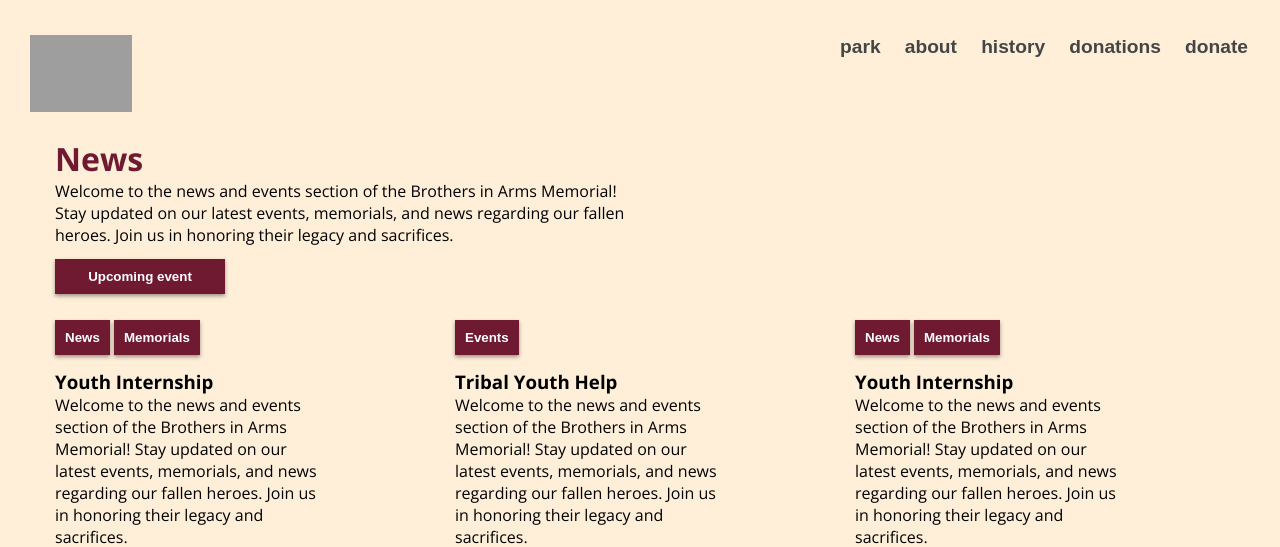
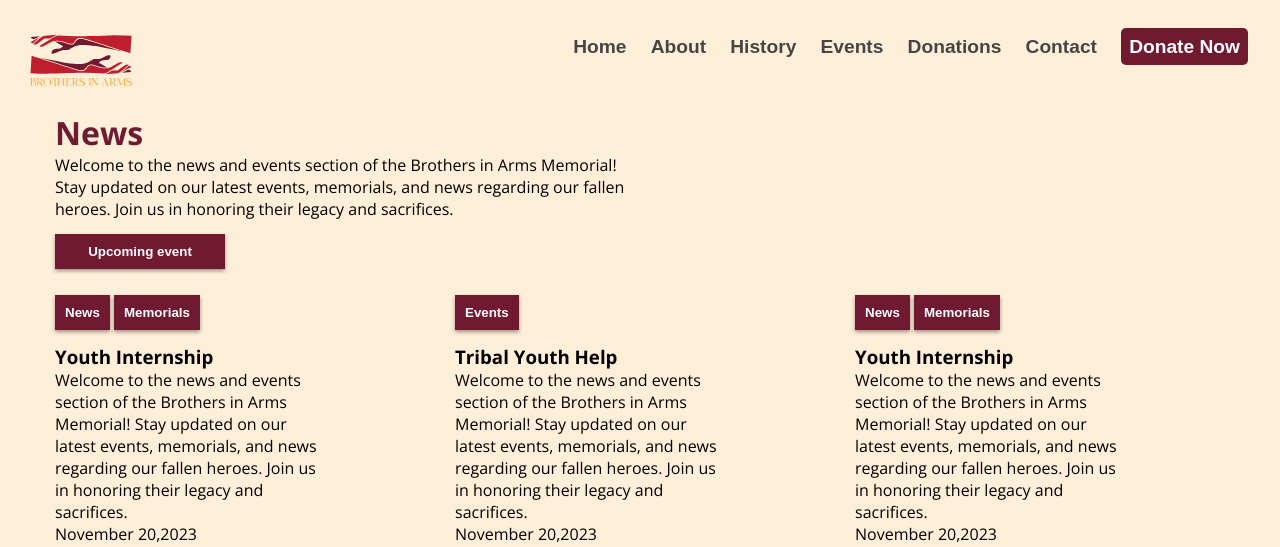
Before and after one commit to nikmeijer/brothers-in-arms-web, a PHP site: page /news.html in a window 1280 px wide. Shown: the top 547 px of the page. Run offline with PHP 8.4, Linux system fonts and the light colour scheme; some web fonts are replaced; grey boxes are pictures that could not be loaded.

Commit message:
fixed nav

```diff
--- a/news.html
+++ b/news.html
@@ -23,16 +23,18 @@
         <h2 class="hidden">Header</h2>
         <div id="logo" class="col-start-2 col-end-2">
             <a href="index.html">
-                <img src="*" alt="*">
+                <img src="images/BIA-Logo_colour.svg" alt="Logo">
             </a>
         </div>
         <nav class="m-col-start-10 m-col-end-13 l-col-start-10 l-col-end-13 xl-col-start-10 xl-col-end-13">
             <h2 class="hidden">Nav</h2>
-            <li><a href="about.html">park</a></li>
-            <li><a href="events.html">about</a></li>
-            <li><a href="history.html">history</a></li>
-            <li><a href="donations.html">donations</a></li>
-            <li><a href="*">donate</a></li>
+            <li><a href="index.html">Home</a></li>
+            <li><a href="about.html">About</a></li>
+            <li><a href="history.html">History</a></li>
+            <li><a href="events.html">Events</a></li>
+            <li><a href="donations.html">Donations</a></li>
+            <li><a href="contact.html">Contact</a></li>
+            <li><a href="*" class="donate-nav">Donate Now</a></li>
         </nav>
         <!-- Mobile Menu -->
         <div id="mobile-nav" class="col-start-3 col-end-5 mobile">
@@ -41,15 +43,16 @@
             <div id="overlay">
                 <ul>
                     <h2 class="hidden">Nav</h2>
-                    <li><a href="about.html">park</a></li>
-                    <li><a href="events.html">about</a></li>
-                    <li><a href="history.html">history</a></li>
-                    <li><a href="donations.html">donations</a></li>
-                    <li><a href="*">donate</a></li>
+                    <li><a href="index.html">Home</a></li>
+                    <li><a href="about.html">About</a></li>
+                    <li><a href="history.html">History</a></li>
+                    <li><a href="events.html">Events</a></li>
+                    <li><a href="donations.html">Donations</a></li>
+                    <li><a href="contact.html">Contact</a></li>
+                    <li><a href="*" class="donate-nav">Donate Now</a></li>
                 </ul>
             </div>
         </div>
-        <!-- End Mobile Menu -->
     </header>
 
     <main>
--- /dev/null
+++ b/sass/pages/_events.scss
@@ -0,0 +1,15 @@
+#events-hero {
+    display: flex;
+    flex-direction: column;
+    align-content: center;
+    justify-content: center;
+}
+
+#events-hero h2 {
+    align-self: center;
+}
+
+#events-hero p {
+    align-self: center;
+    text-align: center;
+}
--- a/sass/pages/_index.scss
+++ b/sass/pages/_index.scss
@@ -1 +1,2 @@
 @forward 'home';
+@forward 'events';
```
Also changed, not shown: events.html (renamed from event.html, +17 -14 lines), index.html (+8 -4 lines), css/main.css, sass/components/_button.scss (line endings or trailing spaces), 1 other file.
